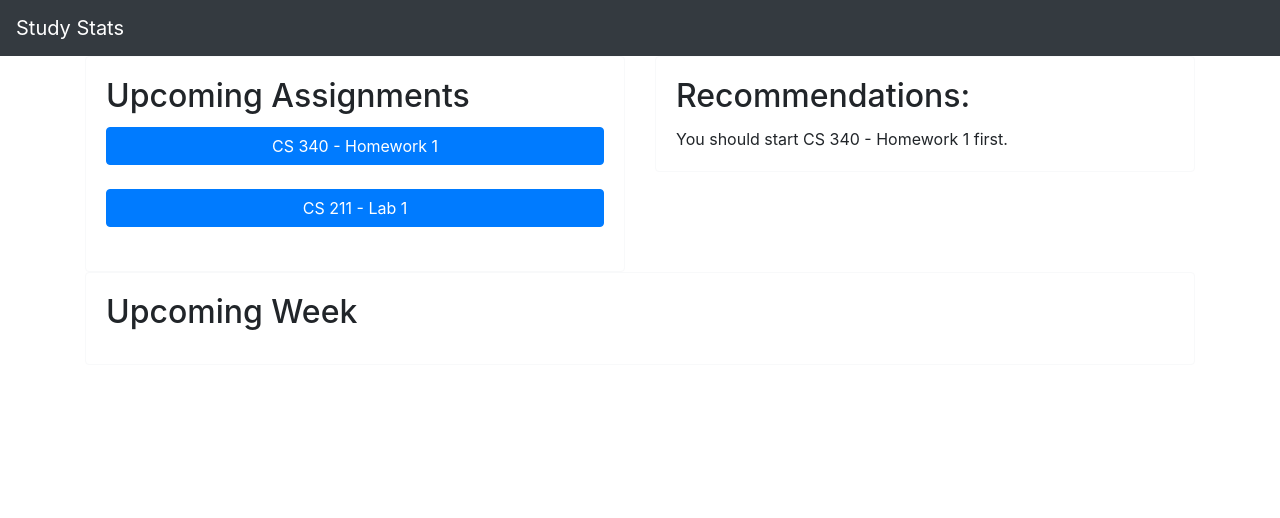
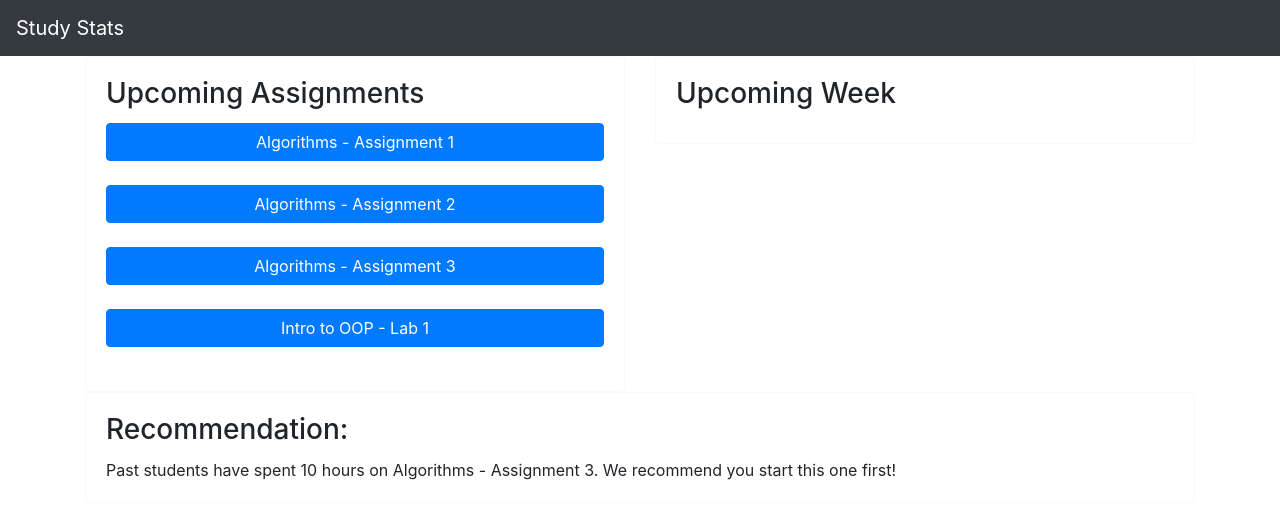
Before and after one commit to pervezn/travis, a React (Create React App) app: page / in a window 1280 px wide. Shown: the top 518 px of the page. Built offline with nearby package versions, Linux system fonts and the light colour scheme.

Commit message:
takes new json data file

```diff
--- /dev/null
+++ b/public/data/assignments.json
@@ -0,0 +1,40 @@
+{
+    "courses": [
+      {
+        "id": "EECS 336",
+        "title": "Algorithms",
+        "assignments": [
+          {
+            "id": "1",
+            "title": "Assignment 1",
+            "average_time_spent": 4,
+            "completed": "false"
+          },
+          {
+            "id": "2",
+            "title": "Assignment 2",
+            "average_time_spent": 8,
+            "completed": "false"
+          },
+          {
+            "id": "3",
+            "title": "Assignment 3",
+            "average_time_spent": 10,
+            "completed": "false"
+          }
+        ]
+      },
+      {
+        "id": "EECS 211",
+        "title": "Intro to OOP",
+        "assignments": [
+          {
+            "id": "1",
+            "title": "Lab 1",
+            "average_time_spent": 9,
+            "completed": "false"
+          }
+        ]
+      }
+    ]
+  }
--- a/src/App.js
+++ b/src/App.js
@@ -1,4 +1,4 @@
-import React, { useState } from 'react';
+import React, { useState , useEffect} from 'react';
 import './App.css';
 import 'bootstrap/dist/css/bootstrap.min.css';
 import Navbar from 'react-bootstrap/Navbar';
@@ -21,24 +21,36 @@ const Nav = () => (
 const CurrClasses = ({state}) => {
 
   const [showLog, setShowLog] = useState(false);
-  const [logItem, setLogItem] = useState({title:"", assignment: "", median: 0});
+  const [logItem, setLogItem] = useState([{id: "", title: "", assignments: []}, {id: "", title: "", average_time_spent: "", completed: ""}]);
 
   const handleClose = () => setShowLog(false);
 
-  const handleSubmit = (currClass) => {
-    let newClasses = state.classes;
+  const handleSubmit = (currInfo) => {
+    console.log(state.classes);
+    let newClasses = [];
     let i = 0;
     for (i; i < state.classes.length; i += 1) {
-      if (_.isEqual(state.classes[i], currClass)) {
-        newClasses.splice(i, 1);
+      if (!_.isEqual(state.classes[i], currInfo[0])) {
+        newClasses.push(state.classes[i])
+      }
+      else {
+        let newAssignments = [];
+        let j = 0;
+        for (j; j < state.classes[i].assignments.length; j += 1) {
+          if (!_.isEqual(currInfo[1], state.classes[i].assignments[j])) {
+            newAssignments.push(state.classes[i].assignments[j])
+          }
+        }
+        newClasses.push({id: state.classes[i].id, title: state.classes[i].title, assignments: newAssignments});
       }
     }
+    console.log(newClasses);
     state.setClasses(newClasses);
     setShowLog(false);
   }
 
-  const handleShow = (currClass) => {
-    setLogItem(currClass);
+  const handleShow = (currClass, currAssignment) => {
+    setLogItem([currClass, currAssignment]);
     setShowLog(true);
   };
 
@@ -46,33 +58,32 @@ const CurrClasses = ({state}) => {
     <Col>
       <Card border="light">
         <Card.Body>
-          <Card.Title><h2>Upcoming Assignments</h2></Card.Title>
+          <Card.Title><h3>Upcoming Assignments</h3></Card.Title>
           <Card.Text>
             <ButtonGroup variant="flush">
               {state.classes.map(currClass =>
-                <React.Fragment key={currClass.title}>
-                <Button onClick={() => handleShow(currClass)}>{currClass.title} - {currClass.assignment}</Button>
+                currClass.assignments.map(currAssignment =>
+
+                <React.Fragment key={currAssignment.title}>
+                <Button onClick={() => handleShow(currClass, currAssignment)}>{currClass.title} - {currAssignment.title}</Button>
                 <br />
                 </React.Fragment>
-              )}
+              ))}
             </ButtonGroup>
 
             <Modal show={showLog} onHide={handleClose}>
               <Modal.Header closeButton>
-                <Modal.Title>Time Entry for {logItem.title} - {logItem.assignment}</Modal.Title>
+                <Modal.Title>Enter hours spent to complete this assignment:</Modal.Title>
               </Modal.Header>
               <Modal.Body>
                 <Form>
                   <Form.Group controlId="exampleForm.ControlTextarea1">
-                    <Form.Label>
-                      Total hours spent to complete this assignment:
-                    </Form.Label>
                     <Form.Control as="textarea" rows="2" />
                   </Form.Group>
                 </Form>
               </Modal.Body>
               <Modal.Footer>
-                <Button onClick={() => handleSubmit(logItem, state.classes)} variant="success">
+                <Button onClick={() => handleSubmit(logItem)} variant="success">
                   Submit
                 </Button>
               </Modal.Footer>
@@ -86,22 +97,24 @@ const CurrClasses = ({state}) => {
 
 const Recommendations = ({state}) => {
   let maxHours = 0;
-  let firstHW = "";
-  let firstClass = "";
-  console.log(state);
+  let cardText = "";
+  if (state.classes[0].assignments.length === 0) {
+    cardText = "Congrats! You have no more assignments."
+  }
   for (let i = 0; i < state.classes.length; i += 1) {
-    if (state.classes[i].median > maxHours) {
-      maxHours = state.classes[i].median
-      firstHW = state.classes[i].assignment
-      firstClass = state.classes[i].title
+    for (let j = 0; j < state.classes[i].assignments.length; j += 1) {
+      if (state.classes[i].assignments[j].average_time_spent > maxHours) {
+        maxHours = state.classes[i].assignments[j].average_time_spent;
+        cardText = "Past students have spent " + state.classes[i].assignments[j].average_time_spent + " hours on " + state.classes[i].title + " - " + state.classes[i].assignments[j].title + ". We recommend you start this one first!";
+      }
     }
   }
   return (
     <Col>
       <Card border="light">
         <Card.Body>
-          <Card.Title><h2>Recommendations:</h2></Card.Title>
-          <Card.Text>You should start {firstClass} - {firstHW} first.</Card.Text>
+          <Card.Title><h3>Recommendation:</h3></Card.Title>
+          <Card.Text>{cardText}</Card.Text>
         </Card.Body>
       </Card>
     </Col>
@@ -112,7 +125,7 @@ const Upcoming = () => (
     <Col>
       <Card border="light">
         <Card.Body>
-          <Card.Title><h2>Upcoming Week</h2></Card.Title>
+          <Card.Title><h3>Upcoming Week</h3></Card.Title>
         </Card.Body>
       </Card>
     </Col>
@@ -120,8 +133,21 @@ const Upcoming = () => (
 
 
 function App() {
-  const [classes, setClasses] = useState([{title: "", assignment: "", median: 0}]);
-  let classData = [
+  //const [classes, setClasses] = useState({title: "", assignment: [], median: 0});
+  const [classes, setClasses] = useState([{id: "", title: "", assignments: []}])
+  const url = '/data/assignments.json';
+
+  useEffect(() => {
+    const fetchClasses= async () => {
+      const response = await fetch(url);
+      if (!response.ok) throw response;
+      const json = await response.json();
+      setClasses(json.courses);
+    }
+    fetchClasses();
+  }, [])
+
+ /* let classData = [
     {
       title: "CS 340",
       assignment: "Homework 1",
@@ -132,21 +158,20 @@ function App() {
       assignment: "Lab 1",
       median: 2
     }
-  ];
-  if (classes[0]['title'] === "") {
-    setClasses(classData);
-  }
+  ];*/
+
+  //console.log(classes)
 
   return (
     <React.Fragment>
       <Nav/>
       <Container>
         <Row>
-          <CurrClasses key={classes[0].title} state={{classes, setClasses}}/>
-          <Recommendations state={{classes, setClasses}}/>
+          <CurrClasses key={classes.title} state={{classes, setClasses}}/>
+          <Upcoming />
         </Row>
         <Row>
-          <Upcoming />
+          <Recommendations state={{classes, setClasses}}/>
         </Row>
       </Container>
     </React.Fragment>
```
